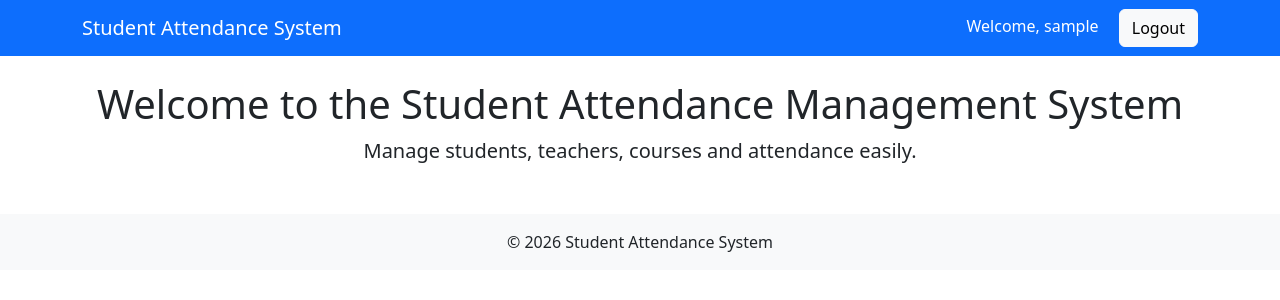
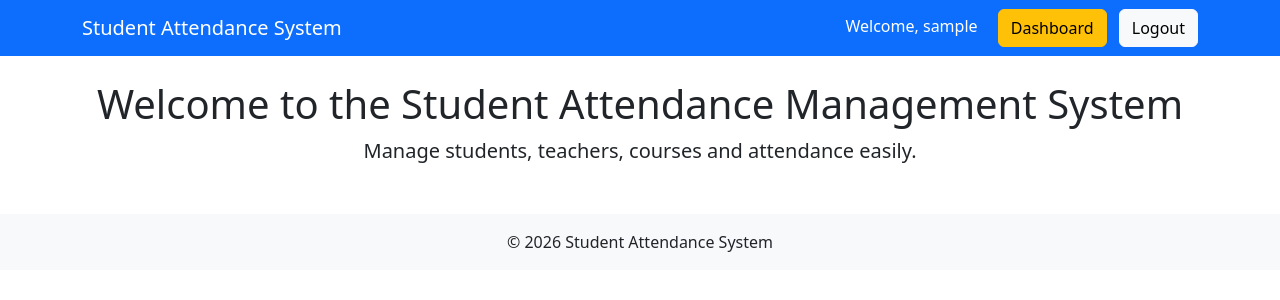
Before and after one commit to Jonnie-k/student-attendance-backend, a Django app: page / in a window 1280 px wide. Shown: the top 300 px of the page. Run offline with Django 5.2, Linux system fonts and the light colour scheme; the visitor is signed in with stand-in values (Sample User, id 1).

Commit message:
Create role-based dashboars

```diff
--- a/attendance_system/settings.py
+++ b/attendance_system/settings.py
@@ -137,5 +137,5 @@ MEDIA_URL = "/media/"
 MEDIA_ROOT = BASE_DIR / "media"
 
 LOGIN_URL = "login"
-LOGIN_REDIRECT_URL = "home"
+LOGIN_REDIRECT_URL = "dashboard"
 LOGOUT_REDIRECT_URL = "home"
--- a/dashboard/urls.py
+++ b/dashboard/urls.py
@@ -3,4 +3,5 @@ from . import views
 
 urlpatterns = [
     path("", views.home, name="home"),
+    path("dashboard/", views.dashboard, name="dashboard"),
 ]
--- a/dashboard/views.py
+++ b/dashboard/views.py
@@ -1,5 +1,20 @@
 from django.shortcuts import render
+from django.contrib.auth.decorators import login_required
 
 
 def home(request):
     return render(request, "home/index.html")
+
+
+@login_required
+def dashboard(request):
+    if request.user.is_superuser:
+        return render(request, "dashboard/admin_dashboard.html")
+
+    if hasattr(request.user, "teacher"):
+        return render(request, "dashboard/teacher_dashboard.html")
+
+    if hasattr(request.user, "student"):
+        return render(request, "dashboard/student_dashboard.html")
+
+    return render(request, "dashboard/admin_dashboard.html")
--- a/templates/includes/navbar.html
+++ b/templates/includes/navbar.html
@@ -12,6 +12,10 @@
                 <span class="text-white me-3">
                     Welcome, {{ user.username }}
                 </span>
+
+                <a href="{% url 'dashboard' %}" class="btn btn-warning me-2">
+    Dashboard
+</a>
 
                 <a href="{% url 'logout' %}" class="btn btn-light">
                     Logout
```
Also changed, not shown: templates/dashboard/admin_dashboard.html (added, +9 -0 lines), templates/dashboard/student_dashboard.html (added, +9 -0 lines), templates/dashboard/teacher_dashboard.html (added, +9 -0 lines).
